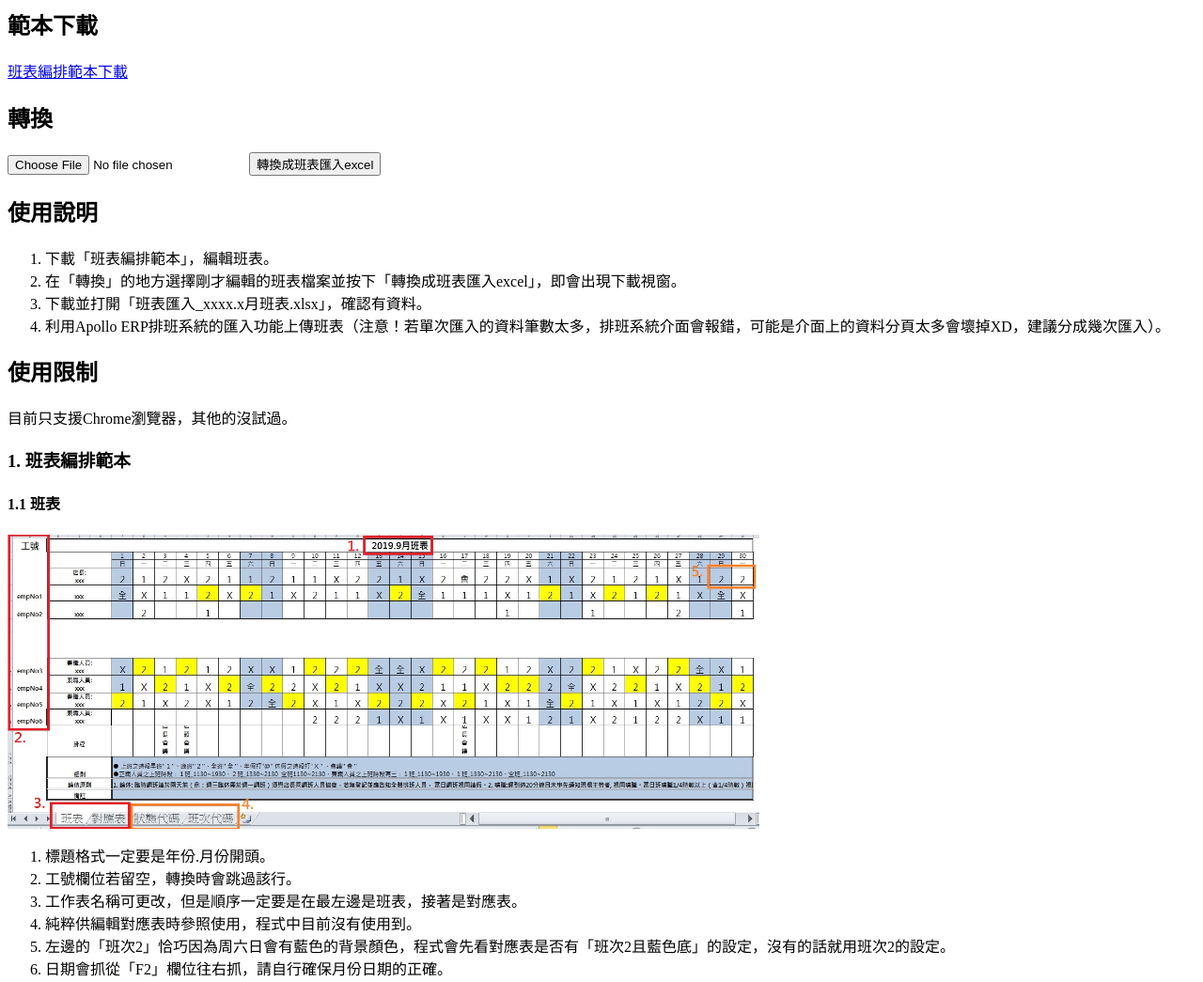
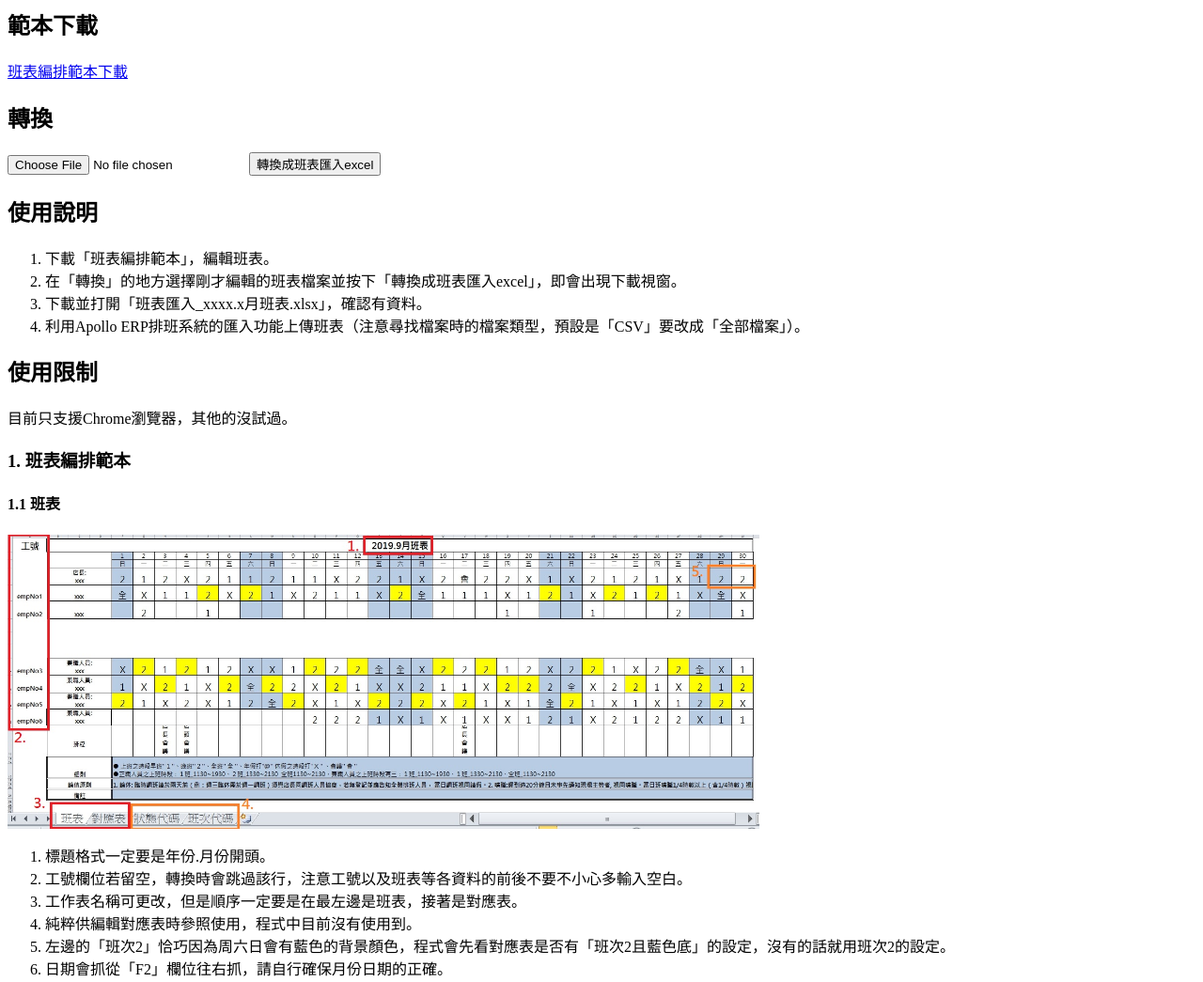
Before and after one commit to ThisWayne/shift-plan-excel-to-import-excel, a plain HTML site: page index.html in a window 1280 px wide. Shown: the top 1045 px of the page at 94% size. Drawn offline with Linux system fonts and the light colour scheme.

Commit message:
update user guide

```diff
--- a/index.html
+++ b/index.html
@@ -26,7 +26,7 @@
           <li>下載「班表編排範本」，編輯班表。</li>
           <li>在「轉換」的地方選擇剛才編輯的班表檔案並按下「轉換成班表匯入excel」，即會出現下載視窗。</li>
           <li>下載並打開「班表匯入_xxxx.x月班表.xlsx」，確認有資料。</li>
-          <li>利用Apollo ERP排班系統的匯入功能上傳班表（注意！若單次匯入的資料筆數太多，排班系統介面會報錯，可能是介面上的資料分頁太多會壞掉XD，建議分成幾次匯入）。</li>
+          <li>利用Apollo ERP排班系統的匯入功能上傳班表（注意尋找檔案時的檔案類型，預設是「CSV」要改成「全部檔案」）。</li>
         </ol>
       </p>
     </section>
@@ -39,7 +39,7 @@
         <img src="./images/shift-plan-template.jpg" style="width: 800px;">
         <ol>
           <li>標題格式一定要是年份.月份開頭。</li>
-          <li>工號欄位若留空，轉換時會跳過該行。</li>
+          <li>工號欄位若留空，轉換時會跳過該行，注意工號以及班表等各資料的前後不要不小心多輸入空白。</li>
           <li>工作表名稱可更改，但是順序一定要是在最左邊是班表，接著是對應表。</li>
           <li>純粹供編輯對應表時參照使用，程式中目前沒有使用到。</li>
           <li>左邊的「班次2」恰巧因為周六日會有藍色的背景顏色，程式會先看對應表是否有「班次2且藍色底」的設定，沒有的話就用班次2的設定。</li>
```
